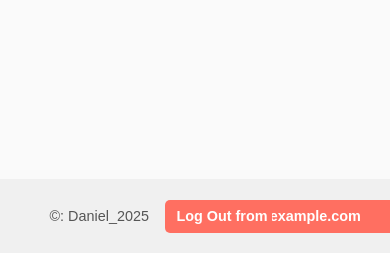
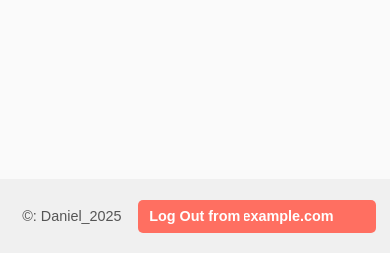
Before and after one commit to LAMI-DEE/Book-Review-Hub, a Node server app: page /Book-review in a window 390 px wide. Shown: the part 591-844 px from the top of the page. Run offline with Node 20, Linux system fonts and the light colour scheme; the visitor is signed in with stand-in values (Sample User, id 1); data that the repository does not hold is empty; some libraries are stand-ins or nearby versions.

Commit message:
Update styles.css

```diff
--- a/public/styles.css
+++ b/public/styles.css
@@ -589,8 +589,23 @@ footer{
     padding-left: 12%;
   }
 }
+@media (max-width: 433px) {
+  .down{
+    padding-left: 4%;
+  }
+}
 @media (max-width: 426px) {
   .down{
     padding-left: 9%;
   }
 }
+@media (max-width: 419px) {
+  .down{
+    padding-left: 2%;
+  }
+}
+@media (max-width: 384px) {
+  .down{
+    padding-left: 1%;
+  }
+}
```
